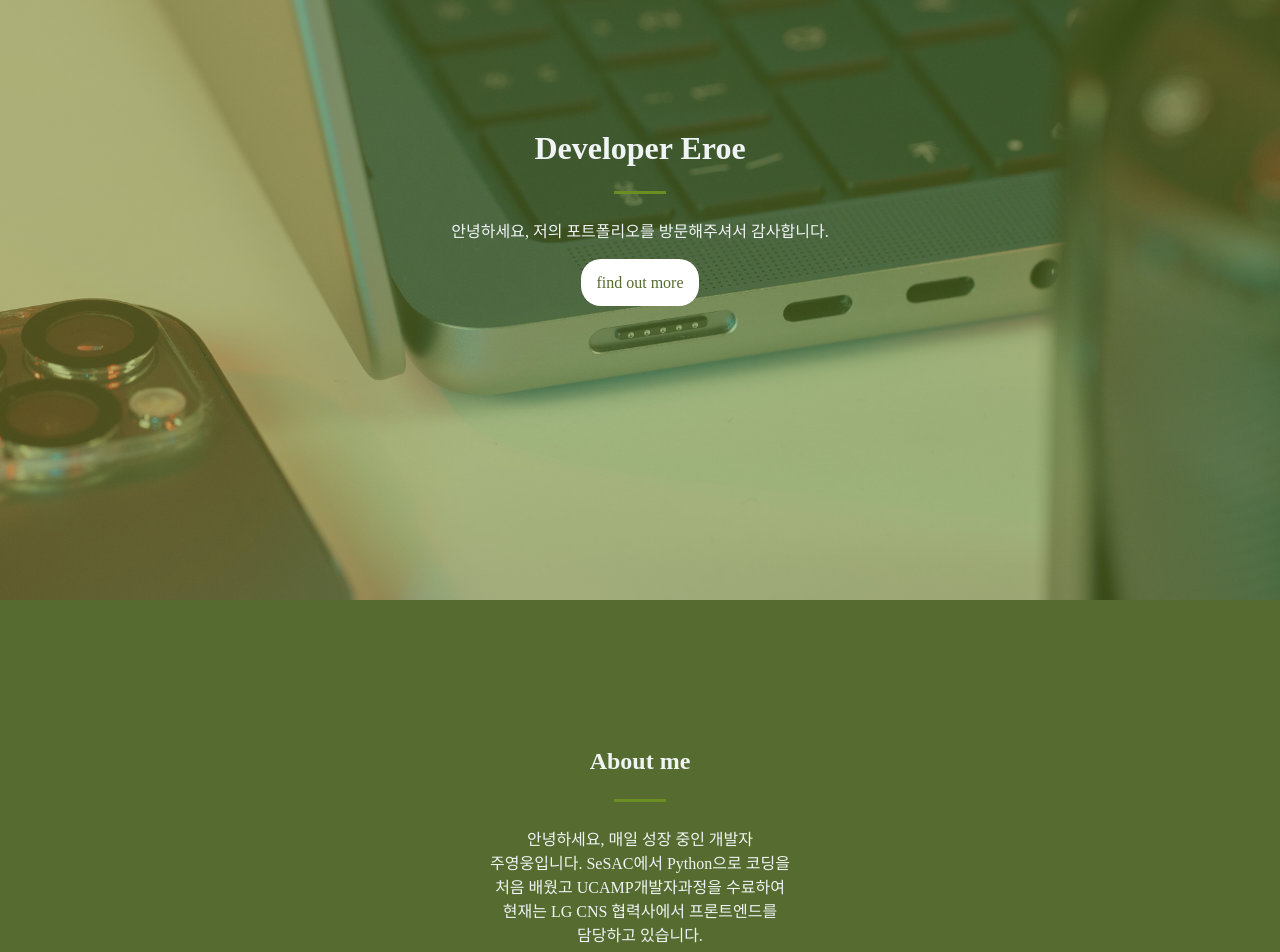
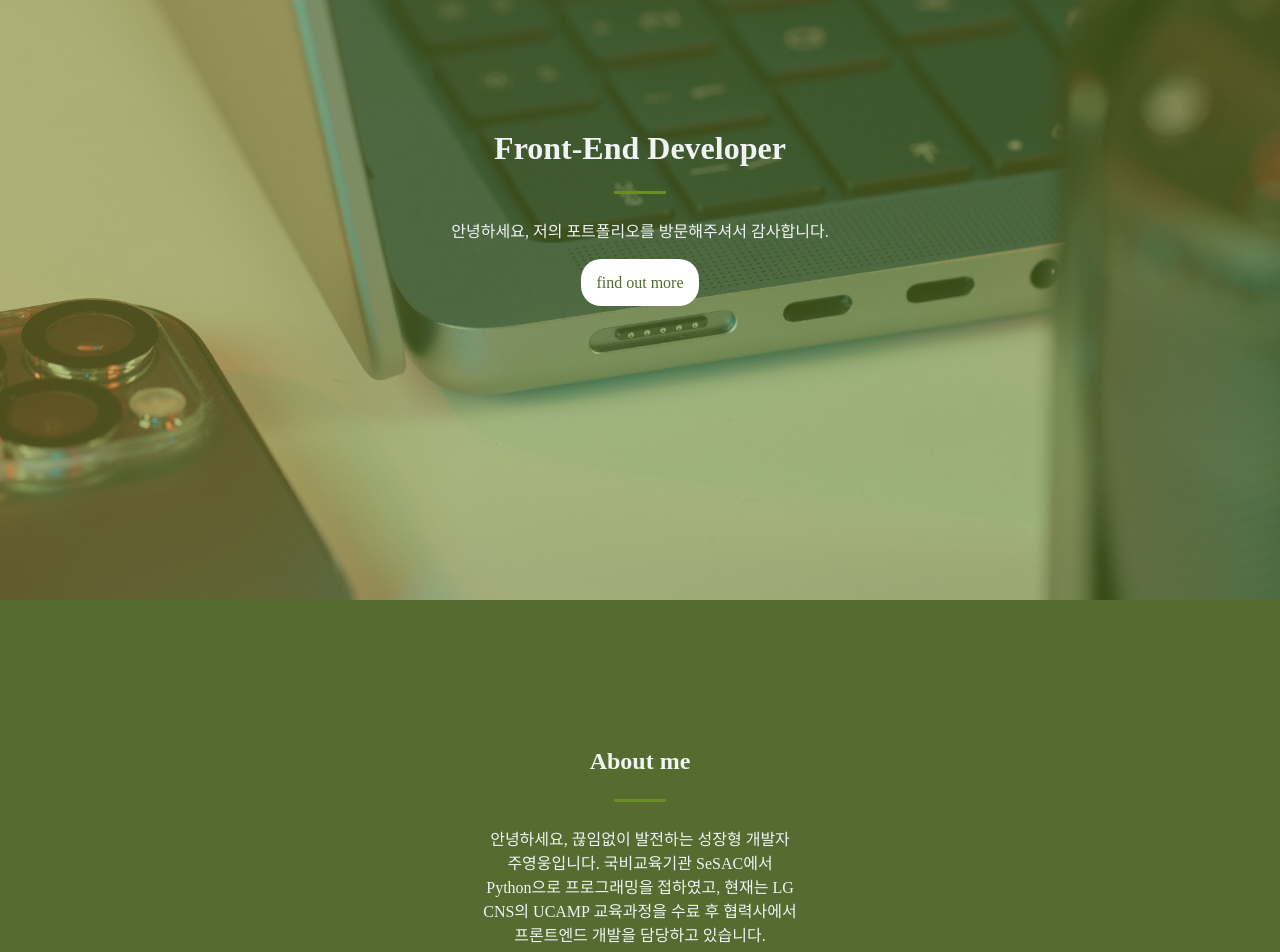
Before and after one commit to 0woong/portfolio_front, a React (Create React App) app: page / in a window 1280 px wide. Shown: the part 200-1152 px from the top of the page. Built offline with nearby package versions, Linux system fonts and the light colour scheme; a web font is replaced by a local one.

Commit message:
update css

```diff
--- a/src/components/About.js
+++ b/src/components/About.js
@@ -9,7 +9,7 @@ function About() {
           <div className="text-center width-66">
             <h2 className="">About me</h2>
             <hr className="divider" />
-            <p className="about-desc">안녕하세요, 매일 성장 중인 개발자 주영웅입니다. SeSAC에서 Python으로 코딩을 처음 배웠고 UCAMP개발자과정을 수료하여 현재는 LG CNS 협력사에서 프론트엔드를 담당하고 있습니다.</p>
+            <p className="about-desc">안녕하세요, 끊임없이 발전하는 성장형 개발자 주영웅입니다. 국비교육기관 SeSAC에서 Python으로 프로그래밍을 접하였고, 현재는 LG CNS의 UCAMP 교육과정을 수료 후 협력사에서 프론트엔드 개발을 담당하고 있습니다.</p>
             <Link className="move-button2" to="services" spy={true} smooth={true}>
               Get Started!
             </Link>
--- a/src/components/Header.js
+++ b/src/components/Header.js
@@ -7,7 +7,7 @@ function Header() {
       <div className="container h-100">
         <div className="align-items-center justify-content-center text-center">
           <div className="header-title">
-            <h1 className="">Developer Eroe</h1>
+            <h1 className="">Front-End Developer</h1>
             <hr className="divider" />
           </div>
           <div className="header-desc">
--- a/src/components/Nav.js
+++ b/src/components/Nav.js
@@ -2,6 +2,7 @@ import React, { useState, useEffect } from "react";
 import { Link } from "react-scroll";
 
 function Nav() {
+  // 현재 스크롤 위치
   const [scrollPosition, setScrollPosition] = useState(0);
   const updateScroll = () => {
     setScrollPosition(window.scrollY || document.documentElement.scrollTop);
@@ -9,7 +10,7 @@ function Nav() {
   useEffect(() => {
     window.addEventListener("scroll", updateScroll);
   });
-
+  // 스크롤 최상위로 이동
   const scrollToTop = () => {
     window.scrollTo({
       top: 0,
--- a/src/components/Projects.js
+++ b/src/components/Projects.js
@@ -67,10 +67,8 @@ function Projects() {
         {displayModal && <Modal displayModal={displayModal} setDisplayModal={setDisplayModal}></Modal>}
       </section>
       <section className="page-section projects-desc">
-        <div className="">
-          <h2 className="">지금 이 순간도 개발중!</h2>
-          <FontAwesomeIcon icon={faRotate} size="xl" style={{ color: "#ffffff" }} spin />
-        </div>
+        <h2 className="">지금 이 순간도 개발중!</h2>
+        <FontAwesomeIcon icon={faRotate} size="xl" style={{ color: "#ffffff" }} spin />
       </section>
     </>
   );
--- a/src/components/modal/Modal.js
+++ b/src/components/modal/Modal.js
@@ -31,6 +31,7 @@ function Modal({ displayModal, children, setDisplayModal }) {
       window.scrollTo(0, parseInt(scrollY || "0", 10) * -1);
     };
   }, []);
+  // 모달창 닫기
   const closeModal = () => {
     setDisplayModal(false);
   };
@@ -44,7 +45,7 @@ function Modal({ displayModal, children, setDisplayModal }) {
   useEffect(() => {
     slideRef.current.style.transition = "all 0.5s ease-in-out";
     slideRef.current.style.transform = `translateX(-${slideRange}px)`;
-  }, [currentImgOrder]);
+  }, [currentImgOrder, slideRange]);
 
   const nextButton = () => {
     if (currentImgOrder === 5) return;
```
